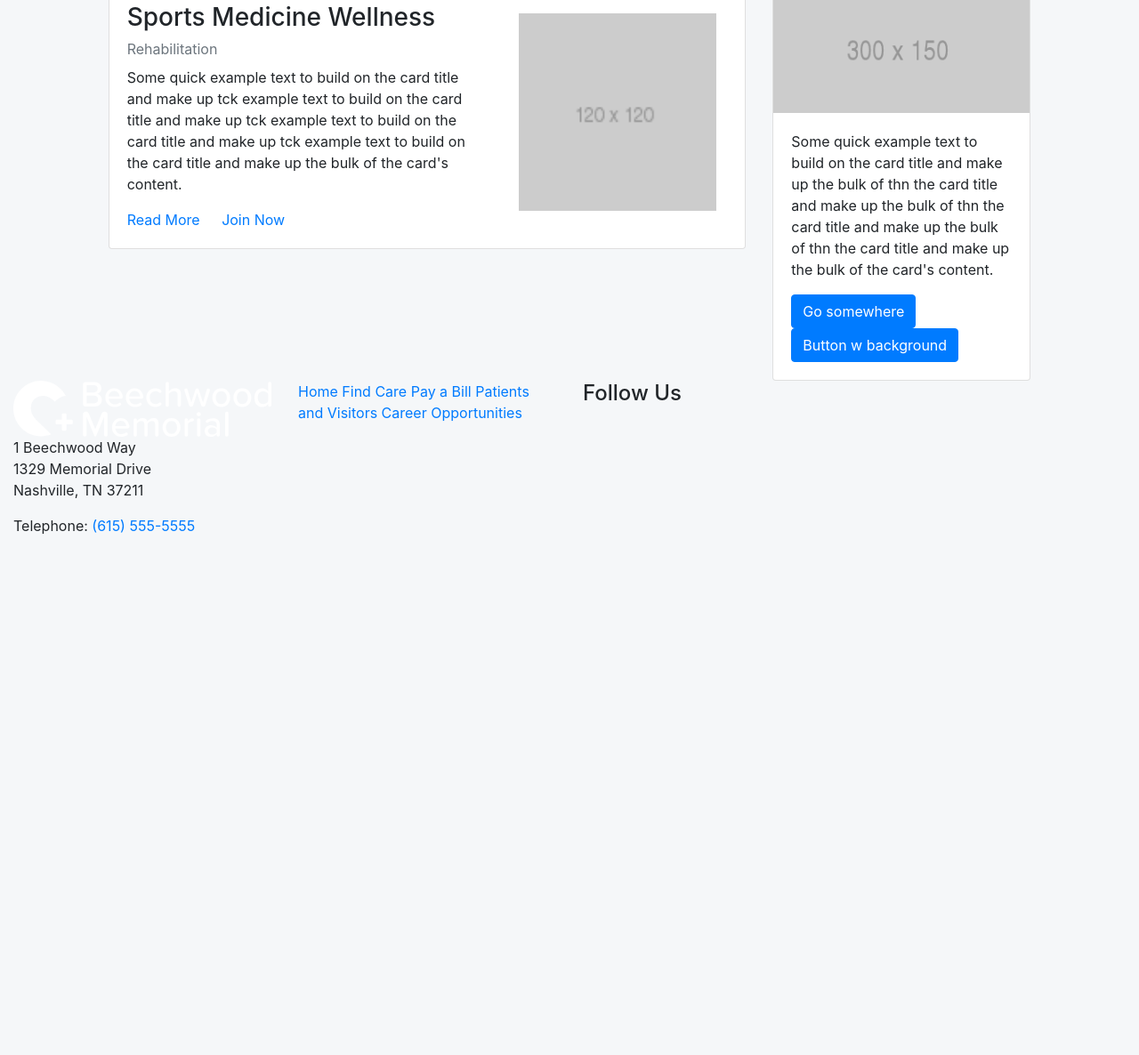
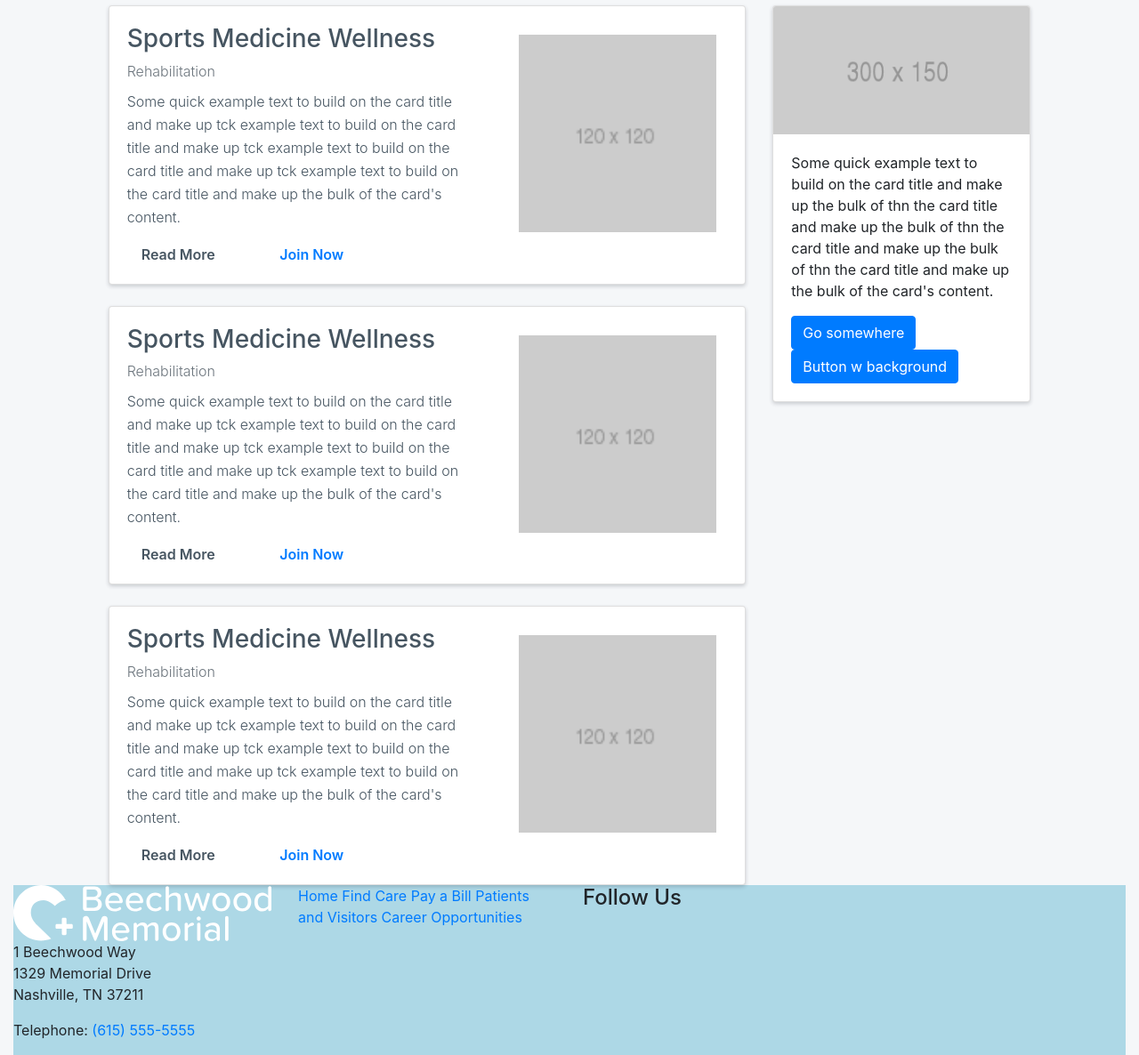
Before and after one commit to sirwilliamiv/front-end-code-test, a website: page index.html in a window 1280 px wide. Shown: the part 327-1513 px from the top of the page at 89% size. Before the commit the page ends 946 px from the top, so only its background shows below. Drawn offline with nearby package versions, Linux system fonts and the light colour scheme.

Commit message:
card content style font size, button font weight, color, card box shadow

```diff
--- a/index.html
+++ b/index.html
@@ -74,8 +74,38 @@
            <h3 class="card-title">Sports Medicine Wellness</h3>
             <p class="card-subtitle mb-2 text-muted">Rehabilitation</p>
              <p class="card-text">Some quick example text to build on the card title and make up tck example text to build on the card title and make up tck example text to build on the card title and make up tck example text to build on the card title and make up the bulk of the card's content.</p>
-          <a href="#" class="card-link card-button-read-more">Read More</a>
-          <a href="#"  class="card-link card-button-join">Join Now</a>
+          <div class="card-buttons">
+            <a href="#" class="card-link card-button card-button-read-more">Read More</a>
+            <a href="#"  class="card-link card-button  card-button-join">Join Now</a>
+          </div>
+         </div>
+         <div class="card-img justify-content-center">
+           <img class="" src="assets/120X120.png"  alt="placeholder image">
+         </div>
+      </div> <!-- end card -->
+      <div class="card card-result">
+         <div class="card-body card-content">
+           <h3 class="card-title">Sports Medicine Wellness</h3>
+            <p class="card-subtitle mb-2 text-muted">Rehabilitation</p>
+             <p class="card-text">Some quick example text to build on the card title and make up tck example text to build on the card title and make up tck example text to build on the card title and make up tck example text to build on the card title and make up the bulk of the card's content.</p>
+          <div class="card-buttons">
+            <a href="#" class="card-link card-button card-button-read-more">Read More</a>
+            <a href="#"  class="card-link card-button  card-button-join">Join Now</a>
+          </div>
+         </div>
+         <div class="card-img justify-content-center">
+           <img class="" src="assets/120X120.png"  alt="placeholder image">
+         </div>
+      </div> <!-- end card -->
+      <div class="card card-result">
+         <div class="card-body card-content">
+           <h3 class="card-title">Sports Medicine Wellness</h3>
+            <p class="card-subtitle mb-2 text-muted">Rehabilitation</p>
+             <p class="card-text">Some quick example text to build on the card title and make up tck example text to build on the card title and make up tck example text to build on the card title and make up tck example text to build on the card title and make up the bulk of the card's content.</p>
+          <div class="card-buttons">
+            <a href="#" class="card-link card-button card-button-read-more">Read More</a>
+            <a href="#"  class="card-link card-button  card-button-join">Join Now</a>
+          </div>
          </div>
          <div class="card-img justify-content-center">
            <img class="" src="assets/120X120.png"  alt="placeholder image">
--- a/scss/main.scss
+++ b/scss/main.scss
@@ -88,12 +88,21 @@ h2 {
   color:$cadet;
   font-weight: 300;
   line-height: 37px;
-  padding: 1rem 0 1rem 0;
+  padding: 2rem 0 0 0;
+}
+.card {
+  box-shadow: 0 2px 4px 0 rgba(31, 37, 50, 0.2);
+  margin: 1.5rem 0 0 0;
+
 }
 .card-result {
  flex-direction: row;
 }
 .card-content {
+  color: $cadet;
+  font-size: 16px;
+  font-weight: 300;
+  line-height: 1.625;
   float: left;
   width: 30%;
 
@@ -107,3 +116,22 @@ h2 {
   width: 100%;
   /*display: inline-block;*/
 }
+.card-button {
+   margin-left: 1rem;
+}
+.card-button-read-more {
+  color: $cadet;
+  font-weight: 600;
+}
+
+.card-button-join {
+  font-weight: 600;
+  padding-left: 3rem;
+
+}
+
+/*footer*/
+
+footer {
+  background-color: lightblue;
+}
```
Also changed, not shown: css/main.css, 1 other file.
